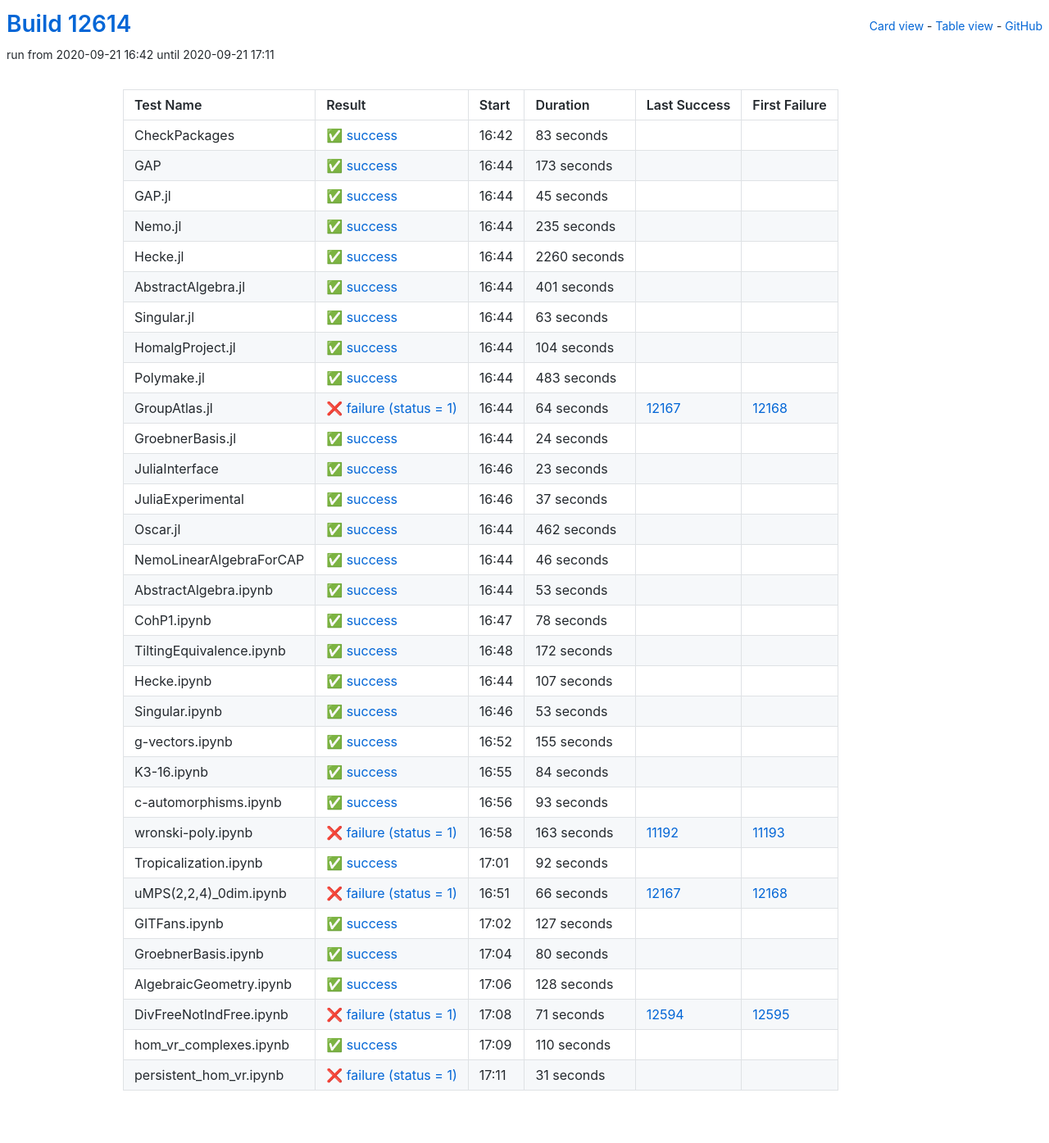
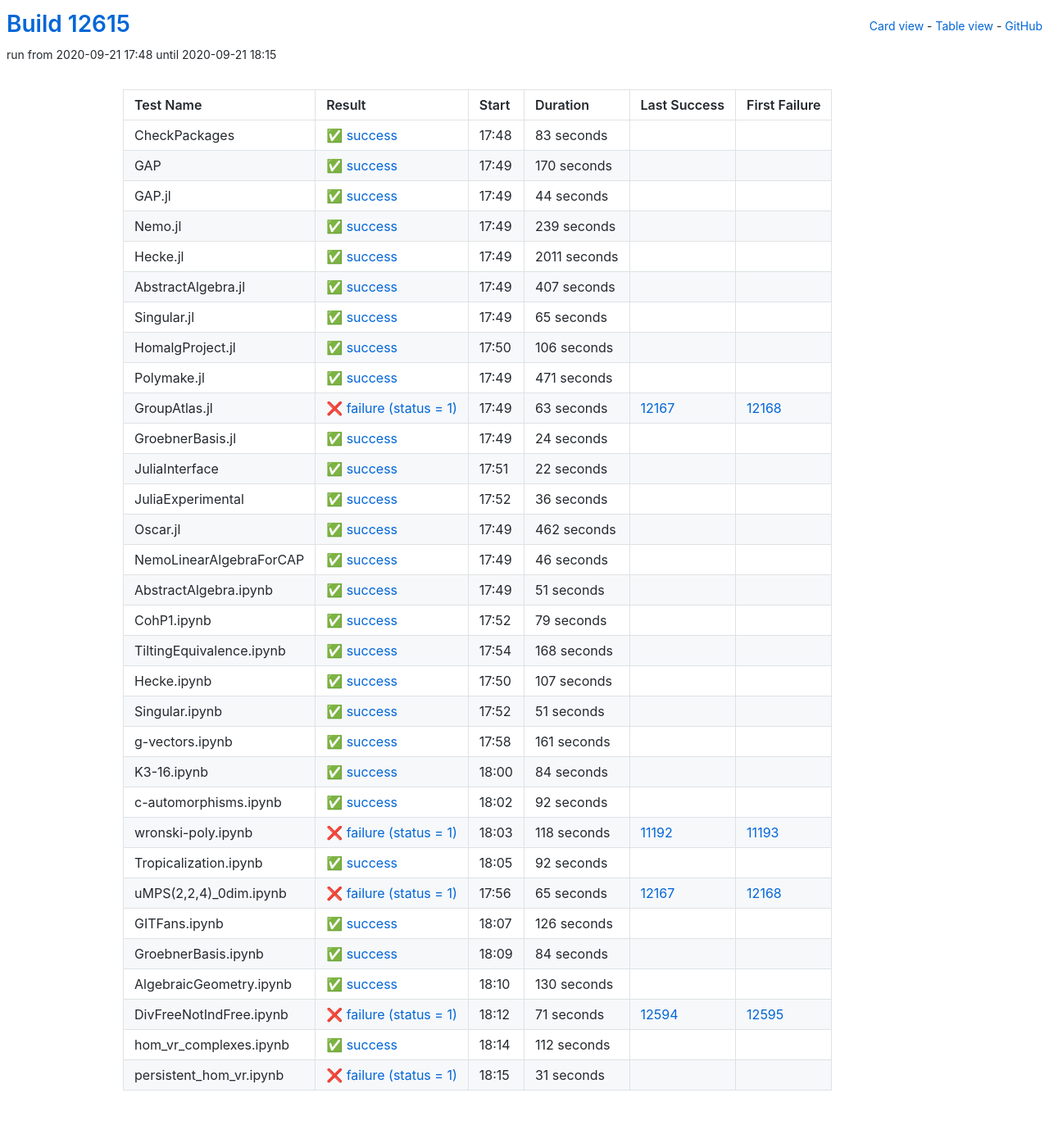
Before and after one commit to oscar-system/oscar-ci-status, a Jekyll site: the page built from table.html, in a window 1280 px wide. Shown: the whole page at 82% size. Built offline with Jekyll 4.4.1, drawn with Linux system fonts in a browser that asks for light colours.

Commit message:
Build #12615

```diff
--- a/_data/ci.yml
+++ b/_data/ci.yml
@@ -1,6 +1,6 @@
 ---
-build: 12614
-build_url: https://oscarci.mathematik.uni-kl.de/job/oscar/12614/
+build: 12615
+build_url: https://oscarci.mathematik.uni-kl.de/job/oscar/12615/
 job: oscar
 organization: oscar-system
 repo: oscar-ci-status
@@ -8,8 +8,8 @@
 tests:
 - name: CheckPackages
   id: checkpackages
-  log: https://oscarci.mathematik.uni-kl.de/job/oscar/12614/artifact/logs/build-12614/CheckPackages.log
-  start: 2020-09-21 16:42
+  log: https://oscarci.mathematik.uni-kl.de/job/oscar/12615/artifact/logs/build-12615/CheckPackages.log
+  start: 2020-09-21 17:48
   success: true
   exitcode: 0
   status: success
@@ -20,116 +20,116 @@
   first_failure_url:
 - name: GAP
   id: gap
-  log: https://oscarci.mathematik.uni-kl.de/job/oscar/12614/artifact/logs/build-12614/GAP.log
-  start: 2020-09-21 16:44
+  log: https://oscarci.mathematik.uni-kl.de/job/oscar/12615/artifact/logs/build-12615/GAP.log
+  start: 2020-09-21 17:49
   success: true
   exitcode: 0
   status: success
-  duration: 173
+  duration: 170
   last_success: false
   last_success_url:
   first_failure: false
   first_failure_url:
 - name: GAP.jl
   id: gap-jl
-  log: https://oscarci.mathematik.uni-kl.de/job/oscar/12614/artifact/logs/build-12614/GAP.jl.log
-  start: 2020-09-21 16:44
+  log: https://oscarci.mathematik.uni-kl.de/job/oscar/12615/artifact/logs/build-12615/GAP.jl.log
+  start: 2020-09-21 17:49
   success: true
   exitcode: 0
   status: success
-  duration: 45
+  duration: 44
   last_success: false
   last_success_url:
   first_failure: false
   first_failure_url:
 - name: Nemo.jl
   id: nemo-jl
-  log: https://oscarci.mathematik.uni-kl.de/job/oscar/12614/artifact/logs/build-12614/Nemo.jl.log
-  start: 2020-09-21 16:44
+  log: https://oscarci.mathematik.uni-kl.de/job/oscar/12615/artifact/logs/build-12615/Nemo.jl.log
+  start: 2020-09-21 17:49
   success: true
   exitcode: 0
   status: success
-  duration: 235
+  duration: 239
   last_success: false
   last_success_url:
   first_failure: false
   first_failure_url:
 - name: Hecke.jl
   id: hecke-jl
-  log: https://oscarci.mathematik.uni-kl.de/job/oscar/12614/artifact/logs/build-12614/Hecke.jl.log
-  start: 2020-09-21 16:44
+  log: https://oscarci.mathematik.uni-kl.de/job/oscar/12615/artifact/logs/build-12615/Hecke.jl.log
+  start: 2020-09-21 17:49
   success: true
   exitcode: 0
   status: success
-  duration: 2260
+  duration: 2011
   last_success: false
   last_success_url:
   first_failure: false
   first_failure_url:
 - name: AbstractAlgebra.jl
   id: abstractalgebra-jl
-  log: https://oscarci.mathematik.uni-kl.de/job/oscar/12614/artifact/logs/build-12614/AbstractAlgebra.jl.log
-  start: 2020-09-21 16:44
+  log: https://oscarci.mathematik.uni-kl.de/job/oscar/12615/artifact/logs/build-12615/AbstractAlgebra.jl.log
+  start: 2020-09-21 17:49
   success: true
   exitcode: 0
   status: success
-  duration: 401
+  duration: 407
   last_success: false
   last_success_url:
   first_failure: false
   first_failure_url:
 - name: Singular.jl
   id: singular-jl
-  log: https://oscarci.mathematik.uni-kl.de/job/oscar/12614/artifact/logs/build-12614/Singular.jl.log
-  start: 2020-09-21 16:44
+  log: https://oscarci.mathematik.uni-kl.de/job/oscar/12615/artifact/logs/build-12615/Singular.jl.log
+  start: 2020-09-21 17:49
   success: true
   exitcode: 0
   status: success
-  duration: 63
+  duration: 65
   last_success: false
   last_success_url:
   first_failure: false
   first_failure_url:
 - name: HomalgProject.jl
   id: homalgproject-jl
-  log: https://oscarci.mathematik.uni-kl.de/job/oscar/12614/artifact/logs/build-12614/HomalgProject.jl.log
-  start: 2020-09-21 16:44
+  log: https://oscarci.mathematik.uni-kl.de/job/oscar/12615/artifact/logs/build-12615/HomalgProject.jl.log
+  start: 2020-09-21 17:50
   success: true
   exitcode: 0
   status: success
-  duration: 104
+  duration: 106
   last_success: false
   last_success_url:
   first_failure: false
   first_failure_url:
 - name: Polymake.jl
   id: polymake-jl
-  log: https://oscarci.mathematik.uni-kl.de/job/oscar/12614/artifact/logs/build-12614/Polymake.jl.log
-  start: 2020-09-21 16:44
+  log: https://oscarci.mathematik.uni-kl.de/job/oscar/12615/artifact/logs/build-12615/Polymake.jl.log
+  start: 2020-09-21 17:49
   success: true
   exitcode: 0
   status: success
-  duration: 483
+  duration: 471
   last_success: false
   last_success_url:
   first_failure: false
   first_failure_url:
 - name: GroupAtlas.jl
   id: groupatlas-jl
-  log: https://oscarci.mathematik.uni-kl.de/job/oscar/12614/artifact/logs/build-12614/GroupAtlas.jl.log
-  start: 2020-09-21 16:44
+  log: https://oscarci.mathematik.uni-kl.de/job/oscar/12615/artifact/logs/build-12615/GroupAtlas.jl.log
+  start: 2020-09-21 17:49
   success: false
   exitcode: 1
   status: failure
-  duration: 64
+  duration: 63
   last_success: 12167
   last_success_url: https://oscarci.mathematik.uni-kl.de/job/oscar/12167/
   first_failure: 12168
   first_failure_url: https://oscarci.mathematik.uni-kl.de/job/oscar/12168/
 - name: GroebnerBasis.jl
   id: groebnerbasis-jl
-  log: https://oscarci.mathematik.uni-kl.de/job/oscar/12614/artifact/logs/build-12614/GroebnerBasis.jl.log
-  start: 2020-09-21 16:44
+  log: https://oscarci.mathematik.uni-kl.de/job/oscar/12615/artifact/logs/build-12615/GroebnerBasis.jl.log
+  start: 2020-09-21 17:49
   success: true
   exitcode: 0
   status: success
@@ -140,32 +140,32 @@
   first_failure_url:
 - name: JuliaInterface
   id: juliainterface
-  log: https://oscarci.mathematik.uni-kl.de/job/oscar/12614/artifact/logs/build-12614/JuliaInterface.log
-  start: 2020-09-21 16:46
+  log: https://oscarci.mathematik.uni-kl.de/job/oscar/12615/artifact/logs/build-12615/JuliaInterface.log
+  start: 2020-09-21 17:51
   success: true
   exitcode: 0
   status: success
-  duration: 23
+  duration: 22
   last_success: false
   last_success_url:
   first_failure: false
   first_failure_url:
 - name: JuliaExperimental
   id: juliaexperimental
-  log: https://oscarci.mathematik.uni-kl.de/job/oscar/12614/artifact/logs/build-12614/JuliaExperimental.log
-  start: 2020-09-21 16:46
+  log: https://oscarci.mathematik.uni-kl.de/job/oscar/12615/artifact/logs/build-12615/JuliaExperimental.log
+  start: 2020-09-21 17:52
   success: true
   exitcode: 0
   status: success
-  duration: 37
+  duration: 36
   last_success: false
   last_success_url:
   first_failure: false
   first_failure_url:
 - name: Oscar.jl
   id: oscar-jl
-  log: https://oscarci.mathematik.uni-kl.de/job/oscar/12614/artifact/logs/build-12614/Oscar.jl.log
-  start: 2020-09-21 16:44
+  log: https://oscarci.mathematik.uni-kl.de/job/oscar/12615/artifact/logs/build-12615/Oscar.jl.log
+  start: 2020-09-21 17:49
   success: true
   exitcode: 0
   status: success
@@ -176,8 +176,8 @@
   first_failure_url:
 - name: NemoLinearAlgebraForCAP
   id: nemolinearalgebraforcap
-  log: https://oscarci.mathematik.uni-kl.de/job/oscar/12614/artifact/logs/build-12614/NemoLinearAlgebraForCAP.log
-  start: 2020-09-21 16:44
+  log: https://oscarci.mathematik.uni-kl.de/job/oscar/12615/artifact/logs/build-12615/NemoLinearAlgebraForCAP.log
+  start: 2020-09-21 17:49
   success: true
   exitcode: 0
   status: success
@@ -188,44 +188,44 @@
   first_failure_url:
 - name: AbstractAlgebra.ipynb
   id: abstractalgebra-ipynb
-  log: https://oscarci.mathematik.uni-kl.de/job/oscar/12614/artifact/logs/build-12614/AbstractAlgebra.ipynb.log
-  start: 2020-09-21 16:44
+  log: https://oscarci.mathematik.uni-kl.de/job/oscar/12615/artifact/logs/build-12615/AbstractAlgebra.ipynb.log
+  start: 2020-09-21 17:49
   success: true
   exitcode: 0
   status: success
-  duration: 53
+  duration: 51
   last_success: false
   last_success_url:
   first_failure: false
   first_failure_url:
 - name: CohP1.ipynb
   id: cohp1-ipynb
-  log: https://oscarci.mathematik.uni-kl.de/job/oscar/12614/artifact/logs/build-12614/CohP1.ipynb.log
-  start: 2020-09-21 16:47
+  log: https://oscarci.mathematik.uni-kl.de/job/oscar/12615/artifact/logs/build-12615/CohP1.ipynb.log
+  start: 2020-09-21 17:52
   success: true
   exitcode: 0
   status: success
-  duration: 78
+  duration: 79
   last_success: false
   last_success_url:
   first_failure: false
   first_failure_url:
 - name: TiltingEquivalence.ipynb
   id: tiltingequivalence-ipynb
-  log: https://oscarci.mathematik.uni-kl.de/job/oscar/12614/artifact/logs/build-12614/TiltingEquivalence.ipynb.log
-  start: 2020-09-21 16:48
+  log: https://oscarci.mathematik.uni-kl.de/job/oscar/12615/artifact/logs/build-12615/TiltingEquivalence.ipynb.log
+  start: 2020-09-21 17:54
   success: true
   exitcode: 0
   status: success
-  duration: 172
+  duration: 168
   last_success: false
   last_success_url:
   first_failure: false
   first_failure_url:
 - name: Hecke.ipynb
   id: hecke-ipynb
-  log: https://oscarci.mathematik.uni-kl.de/job/oscar/12614/artifact/logs/build-12614/Hecke.ipynb.log
-  start: 2020-09-21 16:44
+  log: https://oscarci.mathematik.uni-kl.de/job/oscar/12615/artifact/logs/build-12615/Hecke.ipynb.log
+  start: 2020-09-21 17:50
   success: true
   exitcode: 0
   status: success
@@ -236,32 +236,32 @@
   first_failure_url:
 - name: Singular.ipynb
   id: singular-ipynb
-  log: https://oscarci.mathematik.uni-kl.de/job/oscar/12614/artifact/logs/build-12614/Singular.ipynb.log
-  start: 2020-09-21 16:46
+  log: https://oscarci.mathematik.uni-kl.de/job/oscar/12615/artifact/logs/build-12615/Singular.ipynb.log
+  start: 2020-09-21 17:52
   success: true
   exitcode: 0
   status: success
-  duration: 53
+  duration: 51
   last_success: false
   last_success_url:
   first_failure: false
   first_failure_url:
 - name: g-vectors.ipynb
   id: g-vectors-ipynb
-  log: https://oscarci.mathematik.uni-kl.de/job/oscar/12614/artifact/logs/build-12614/g-vectors.ipynb.log
-  start: 2020-09-21 16:52
+  log: https://oscarci.mathematik.uni-kl.de/job/oscar/12615/artifact/logs/build-12615/g-vectors.ipynb.log
+  start: 2020-09-21 17:58
   success: true
   exitcode: 0
   status: success
-  duration: 155
+  duration: 161
   last_success: false
   last_success_url:
   first_failure: false
   first_failure_url:
 - name: K3-16.ipynb
   id: k3-16-ipynb
-  log: https://oscarci.mathematik.uni-kl.de/job/oscar/12614/artifact/logs/build-12614/K3-16.ipynb.log
-  start: 2020-09-21 16:55
+  log: https://oscarci.mathematik.uni-kl.de/job/oscar/12615/artifact/logs/build-12615/K3-16.ipynb.log
+  start: 2020-09-21 18:00
   success: true
   exitcode: 0
   status: success
@@ -272,32 +272,32 @@
   first_failure_url:
 - name: c-automorphisms.ipynb
   id: c-automorphisms-ipynb
-  log: https://oscarci.mathematik.uni-kl.de/job/oscar/12614/artifact/logs/build-12614/c-automorphisms.ipynb.log
-  start: 2020-09-21 16:56
+  log: https://oscarci.mathematik.uni-kl.de/job/oscar/12615/artifact/logs/build-12615/c-automorphisms.ipynb.log
+  start: 2020-09-21 18:02
   success: true
   exitcode: 0
   status: success
-  duration: 93
+  duration: 92
   last_success: false
   last_success_url:
   first_failure: false
   first_failure_url:
 - name: wronski-poly.ipynb
   id: wronski-poly-ipynb
-  log: https://oscarci.mathematik.uni-kl.de/job/oscar/12614/artifact/logs/build-12614/wronski-poly.ipynb.log
-  start: 2020-09-21 16:58
+  log: https://oscarci.mathematik.uni-kl.de/job/oscar/12615/artifact/logs/build-12615/wronski-poly.ipynb.log
+  start: 2020-09-21 18:03
   success: false
   exitcode: 1
   status: failure
-  duration: 163
+  duration: 118
   last_success: 11192
   last_success_url: https://oscarci.mathematik.uni-kl.de/job/oscar/11192/
   first_failure: 11193
   first_failure_url: https://oscarci.mathematik.uni-kl.de/job/oscar/11193/
 - name: Tropicalization.ipynb
   id: tropicalization-ipynb
-  log: https://oscarci.mathematik.uni-kl.de/job/oscar/12614/artifact/logs/build-12614/Tropicalization.ipynb.log
-  start: 2020-09-21 17:01
+  log: https://oscarci.mathematik.uni-kl.de/job/oscar/12615/artifact/logs/build-12615/Tropicalization.ipynb.log
+  start: 2020-09-21 18:05
   success: true
   exitcode: 0
   status: success
@@ -308,56 +308,56 @@
   first_failure_url:
 - name: uMPS(2,2,4)_0dim.ipynb
   id: umps-2-2-4-0dim-ipynb
-  log: https://oscarci.mathematik.uni-kl.de/job/oscar/12614/artifact/logs/build-12614/uMPS-2-2-4-_0dim.ipynb.log
-  start: 2020-09-21 16:51
+  log: https://oscarci.mathematik.uni-kl.de/job/oscar/12615/artifact/logs/build-12615/uMPS-2-2-4-_0dim.ipynb.log
+  start: 2020-09-21 17:56
   success: false
   exitcode: 1
   status: failure
-  duration: 66
+  duration: 65
   last_success: 12167
   last_success_url: https://oscarci.mathematik.uni-kl.de/job/oscar/12167/
   first_failure: 12168
   first_failure_url: https://oscarci.mathematik.uni-kl.de/job/oscar/12168/
 - name: GITFans.ipynb
   id: gitfans-ipynb
-  log: https://oscarci.mathematik.uni-kl.de/job/oscar/12614/artifact/logs/build-12614/GITFans.ipynb.log
-  start: 2020-09-21 17:02
+  log: https://oscarci.mathematik.uni-kl.de/job/oscar/12615/artifact/logs/build-12615/GITFans.ipynb.log
+  start: 2020-09-21 18:07
   success: true
   exitcode: 0
   status: success
-  duration: 127
+  duration: 126
   last_success: false
   last_success_url:
   first_failure: false
   first_failure_url:
 - name: GroebnerBasis.ipynb
   id: groebnerbasis-ipynb
-  log: https://oscarci.mathematik.uni-kl.de/job/oscar/12614/artifact/logs/build-12614/GroebnerBasis.ipynb.log
-  start: 2020-09-21 17:04
+  log: https://oscarci.mathematik.uni-kl.de/job/oscar/12615/artifact/logs/build-12615/GroebnerBasis.ipynb.log
+  start: 2020-09-21 18:09
   success: true
   exitcode: 0
   status: success
-  duration: 80
+  duration: 84
   last_success: false
   last_success_url:
   first_failure: false
   first_failure_url:
 - name: AlgebraicGeometry.ipynb
   id: algebraicgeometry-ipynb
-  log: https://oscarci.mathematik.uni-kl.de/job/oscar/12614/artifact/logs/build-12614/AlgebraicGeometry.ipynb.log
-  start: 2020-09-21 17:06
+  log: https://oscarci.mathematik.uni-kl.de/job/oscar/12615/artifact/logs/build-12615/AlgebraicGeometry.ipynb.log
+  start: 2020-09-21 18:10
   success: true
   exitcode: 0
   status: success
-  duration: 128
+  duration: 130
   last_success: false
   last_success_url:
   first_failure: false
   first_failure_url:
 - name: DivFreeNotIndFree.ipynb
   id: divfreenotindfree-ipynb
-  log: https://oscarci.mathematik.uni-kl.de/job/oscar/12614/artifact/logs/build-12614/DivFreeNotIndFree.ipynb.log
-  start: 2020-09-21 17:08
+  log: https://oscarci.mathematik.uni-kl.de/job/oscar/12615/artifact/logs/build-12615/DivFreeNotIndFree.ipynb.log
+  start: 2020-09-21 18:12
   success: false
   exitcode: 1
   status: failure
@@ -368,20 +368,20 @@
   first_failure_url: https://oscarci.mathematik.uni-kl.de/job/oscar/12595/
 - name: hom_vr_complexes.ipynb
   id: hom-vr-complexes-ipynb
-  log: https://oscarci.mathematik.uni-kl.de/job/oscar/12614/artifact/logs/build-12614/hom_vr_complexes.ipynb.log
-  start: 2020-09-21 17:09
+  log: https://oscarci.mathematik.uni-kl.de/job/oscar/12615/artifact/logs/build-12615/hom_vr_complexes.ipynb.log
+  start: 2020-09-21 18:14
   success: true
   exitcode: 0
   status: success
-  duration: 110
+  duration: 112
   last_success: false
   last_success_url:
   first_failure: false
   first_failure_url:
 - name: persistent_hom_vr.ipynb
   id: persistent-hom-vr-ipynb
-  log: https://oscarci.mathematik.uni-kl.de/job/oscar/12614/artifact/logs/build-12614/persistent_hom_vr.ipynb.log
-  start: 2020-09-21 17:11
+  log: https://oscarci.mathematik.uni-kl.de/job/oscar/12615/artifact/logs/build-12615/persistent_hom_vr.ipynb.log
+  start: 2020-09-21 18:15
   success: false
   exitcode: 1
   status: failure
```
Also changed, not shown: README.md.
